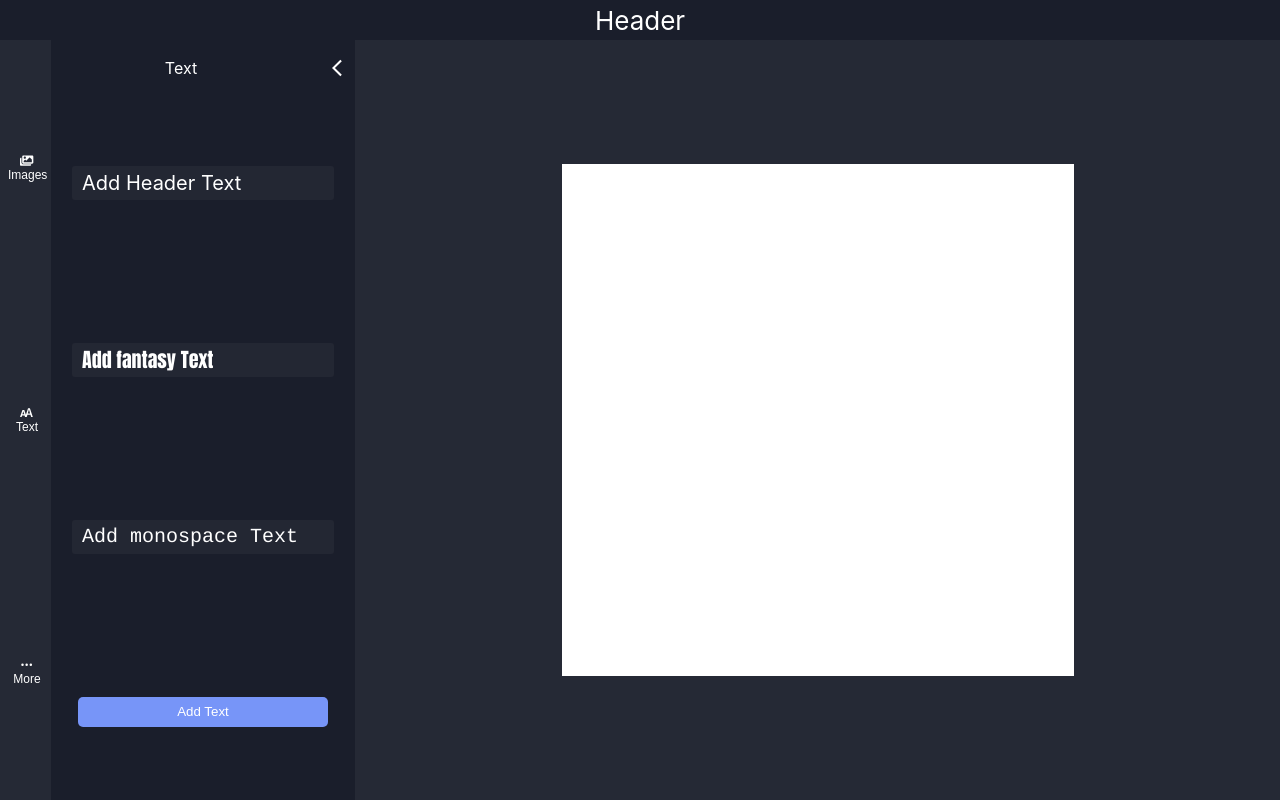
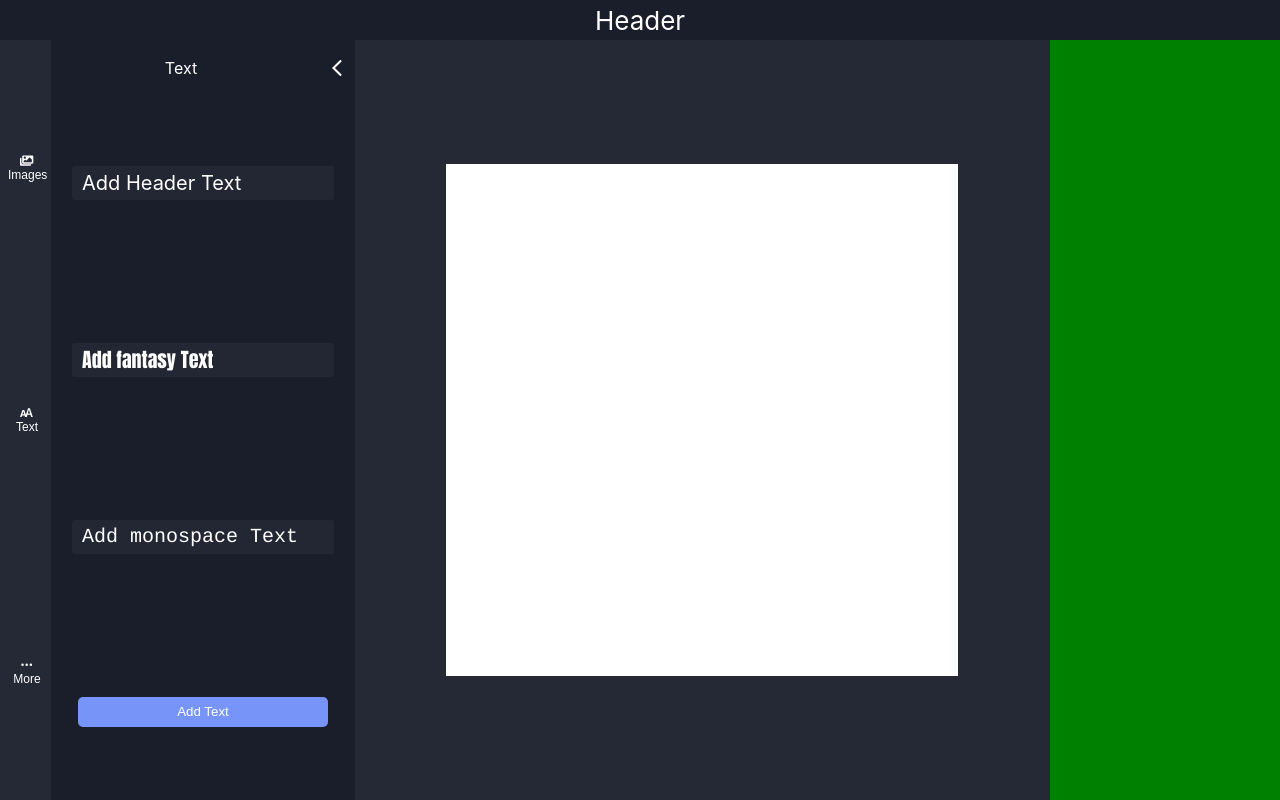
Before and after one commit to Mofe1015/Make.meme, a React (Create React App) app: page / in a window 1280 px wide. Both pictures are taken after a click on the button "Text". Built offline with nearby package versions, Linux system fonts and the light colour scheme.

Commit message:
adding edit nav

```diff
--- a/src/Body.css
+++ b/src/Body.css
@@ -42,7 +42,7 @@
 }
 .edit-Box-Div-small {
   background-color: white;
-
+  overflow: hidden;
   display: flex;
   height: 40vw;
   width: 40vw;
@@ -134,6 +134,12 @@
   display: flex;
   flex-direction: column;
   height: 100%;
+}
+.edit-Nav-Div {
+  display: flex;
+  min-height: 100%;
+  min-width: 18vw;
+  background-color: green;
 }
 .font-type {
   display: flex;
@@ -327,10 +333,10 @@
 }
 .add-Text-input {
   text-align: center;
-  height: 50px;
-  width: 320px;
+  height: 3vw;
+  width: 20vw;
   overflow: hidden;
-  font-size: 46px;
+  font-size: 2.5vw;
   margin: auto;
   z-index: 0;
   background-color: transparent;
--- a/src/Body.js
+++ b/src/Body.js
@@ -79,11 +79,21 @@ function Nav(){
     )
 };
 
+function EditNav(){
+    return(
+        <>
+            <div className='edit-Nav-Div'>
+
+            </div>
+        </>
+    )
+}
 function Body (){
     return(
         <div className='Body'>
            <Nav/>
            <Main/>
+           <EditNav/>
         </div>
     )
 };
--- a/src/TextExtended.js
+++ b/src/TextExtended.js
@@ -41,6 +41,7 @@ function TextExtended(props){
             document.getElementById('handler'+clicknum).style.display = 'none'
             document.getElementById('handler1'+clicknum).style.display = 'none'
             document.getElementById('myinputid'+clicknum).style.border = 'none'
+
 
         };
 
@@ -108,6 +109,7 @@ function TextExtended(props){
             pos3 = e.clientX;
             pos4 = e.clientY;
             // set the element's new position:
+
             elmnt.style.top = (elmnt.offsetTop - pos2) + "px";
             elmnt.style.left = (elmnt.offsetLeft - pos1) + "px";
 
@@ -115,6 +117,10 @@ function TextExtended(props){
 
             function closeDragElement() {
             // stop moving when mouse button is released:
+
+
+
+
             document.onmouseup = null;
             document.onmousemove = null;
             document.onpointerup = null;
```
